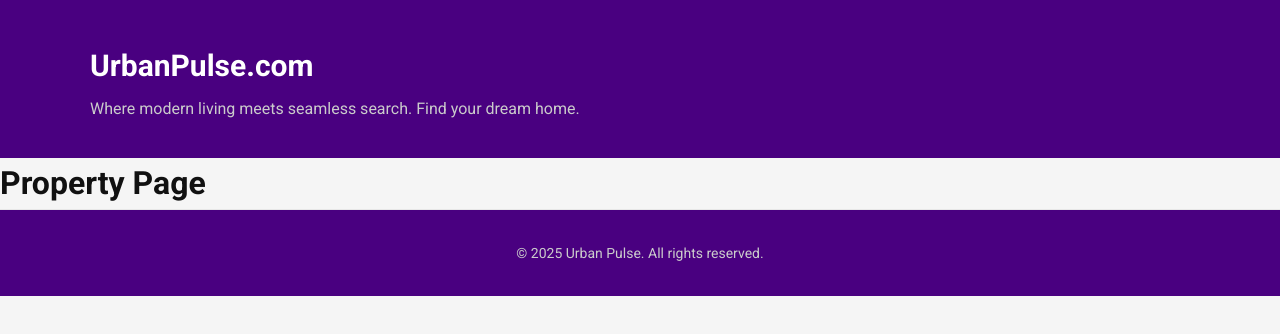
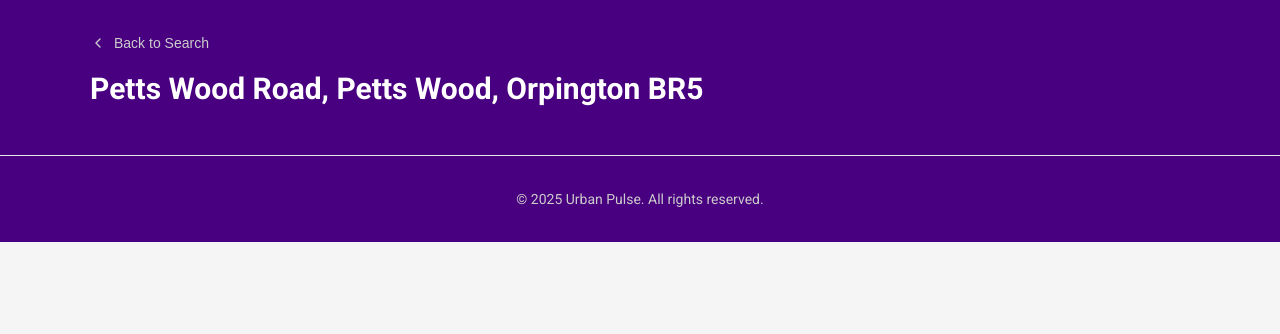
Before and after one commit to shenukamilan/urban-pulse, a React (Vite) app: page /property in a window 1280 px wide. Shown: the top 334 px of the page. Built offline with nearby package versions, Linux system fonts and the light colour scheme.

Commit message:
Add Property Header component and update page layouts

```diff
--- a/src/App.jsx
+++ b/src/App.jsx
@@ -9,7 +9,6 @@ function App() {
   return (
     <>
       <BrowserRouter>
-        <Header />
         <Routes>
           <Route path='/' element={<SearchPage />} />
           <Route path='/property' element={<PropertyPage />} />
--- a/src/components/FavouritesSidebar/FavouritesSidebar.css
+++ b/src/components/FavouritesSidebar/FavouritesSidebar.css
@@ -4,7 +4,7 @@
   border: 1px solid #eee;
   border-radius: 12px;
   padding: 16px;
-  box-shadow: 0 4px 12px rgba(0,0,0,0.05);
+  box-shadow: 0 4px 12px rgba(0, 0, 0, 0.05);
   width: 100%;
   /* Ensures the sidebar stays visible while scrolling results */
   position: sticky;
--- a/src/components/Header/Header.css
+++ b/src/components/Header/Header.css
@@ -22,7 +22,7 @@
 /* Subtitle */
 .header-subtitle {
   font-size: 16px;
-  color:rgb(203, 203, 203);
+  color: rgb(203, 203, 203);
   margin: 0;
   line-height: 1.6;
   max-width: 600px;
--- /dev/null
+++ b/src/components/PropertyHeader/PropertyHeader.css
@@ -0,0 +1,65 @@
+.property-header-section {
+  width: 100%;
+  background-color: var(--brand-primary);
+  border-bottom: 1px solid var(--border-color);
+}
+
+.property-header-content {
+  width: 100%;
+  max-width: 1200px;
+  margin: 0;
+  padding: 35px 90px 36px;
+  display: flex;
+  flex-direction: column;
+  gap: 20px;
+}
+
+.back-nav-btn {
+  background: transparent;
+  border: none;
+  color: #cccccc;
+  font-size: 14px;
+  font-weight: 500;
+  display: flex;
+  align-items: center;
+  gap: 8px;
+  cursor: pointer;
+  padding: 0;
+  width: fit-content;
+  transition: color 0.2s ease;
+}
+
+.back-nav-btn:hover {
+  color: white;
+  text-decoration: underline;
+}
+
+.property-title {
+  font-size: 30px;
+  font-weight: 700;
+  color: white;
+  margin: 0 0 12px;
+  line-height: 1.2;
+}
+
+/* Tablet */
+@media (max-width: 768px) {
+  .property-header-content {
+    padding: 36px 20px 28px;
+  }
+
+  .property-title {
+    font-size: 32px;
+  }
+}
+
+/* Mobile */
+@media (max-width: 480px) {
+  .property-header-content {
+    padding: 28px 16px 24px;
+  }
+
+  .property-title {
+    font-size: 24px;
+  }
+}
--- /dev/null
+++ b/src/components/PropertyHeader/PropertyHeader.jsx
@@ -0,0 +1,24 @@
+import React from 'react';
+import { ChevronLeft } from 'lucide-react';
+import './PropertyHeader.css';
+
+const PropertyHeader = ({ location, onBack }) => {
+  return (
+    <div className="property-header-section">
+      <div className="property-header-content">
+
+        {/* Back navigation row */}
+        <button onClick={onBack} className="back-nav-btn">
+          <ChevronLeft size={16} />
+          <span>Back to Search</span>
+        </button>
+
+        {/* Property Address Title */}
+        <h1 className="property-title">{location}</h1>
+
+      </div>
+    </div>
+  );
+};
+
+export default PropertyHeader;
--- a/src/pages/PropertyPage/PropertyPage.jsx
+++ b/src/pages/PropertyPage/PropertyPage.jsx
@@ -1,9 +1,17 @@
 import React from 'react'
+import propertiesData from "../../data/properties.json"
+import PropertyHeader from '../../components/PropertyHeader/PropertyHeader';
+
 
 function PropertyPage() {
+
+  let property = propertiesData.properties[0];
   return (
     <>
-    <h1>Property Page</h1>
+      <PropertyHeader
+        location={property.location}
+        onBack={() => console.log("Go back")}
+      />
     </>
   )
 }
--- a/src/pages/SearchPage/SearchPage.jsx
+++ b/src/pages/SearchPage/SearchPage.jsx
@@ -4,6 +4,7 @@ import SearchBox from '../../components/SearchBox/SearchBox';
 import PropertyCard from '../../components/PropertyCard/PropertyCard';
 import propertiesData from "../../data/properties.json";
 import FavouritesSidebar from '../../components/FavouritesSidebar/FavouritesSidebar';
+import Header from '../../components/Header/header';
 
 const SearchPage = () => {
     const [filters, setfilters] = useState({
@@ -54,6 +55,8 @@ const SearchPage = () => {
     });
 
     return (
+        <>
+            <Header />
             <div className="search-page-layout">
                 <div className="search-main-column">
                     <SearchBox
@@ -79,9 +82,10 @@ const SearchPage = () => {
 
                 {/* SIDEBAR FOR FAVOURITES (Reserved Space) */}
                 <aside className="search-sidebar-placeholder">
-                <FavouritesSidebar/>
+                    <FavouritesSidebar />
                 </aside>
             </div>
+        </>
     );
 };
 
```
Also changed, not shown: src/components/FavouriteItem/FavouriteItem.css (line endings or trailing spaces), src/components/FavouriteItem/FavouriteItem.jsx (line endings or trailing spaces), src/components/Footer/Footer.css (line endings or trailing spaces). Lines whose indentation alone changed are shown as unchanged.
